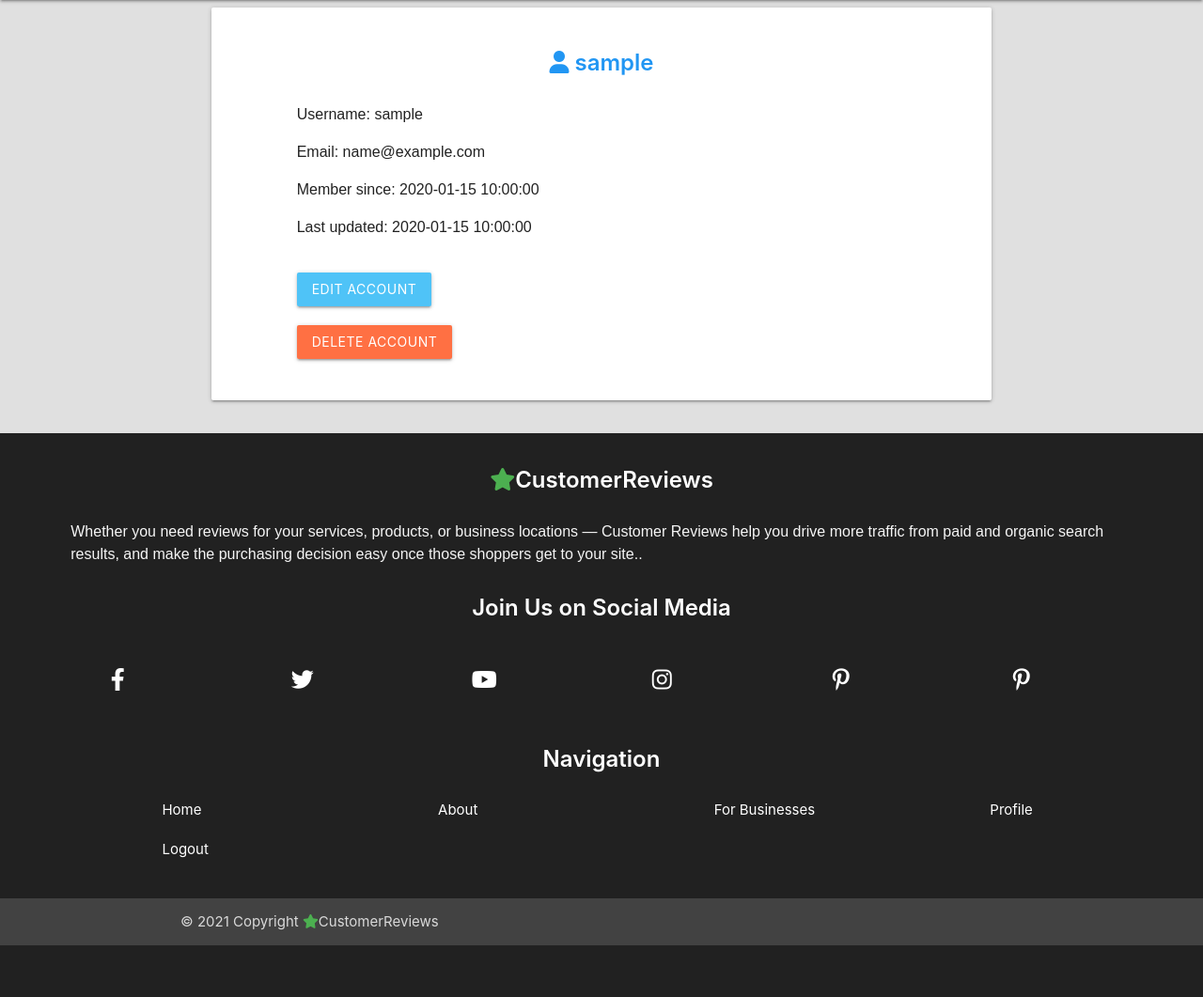
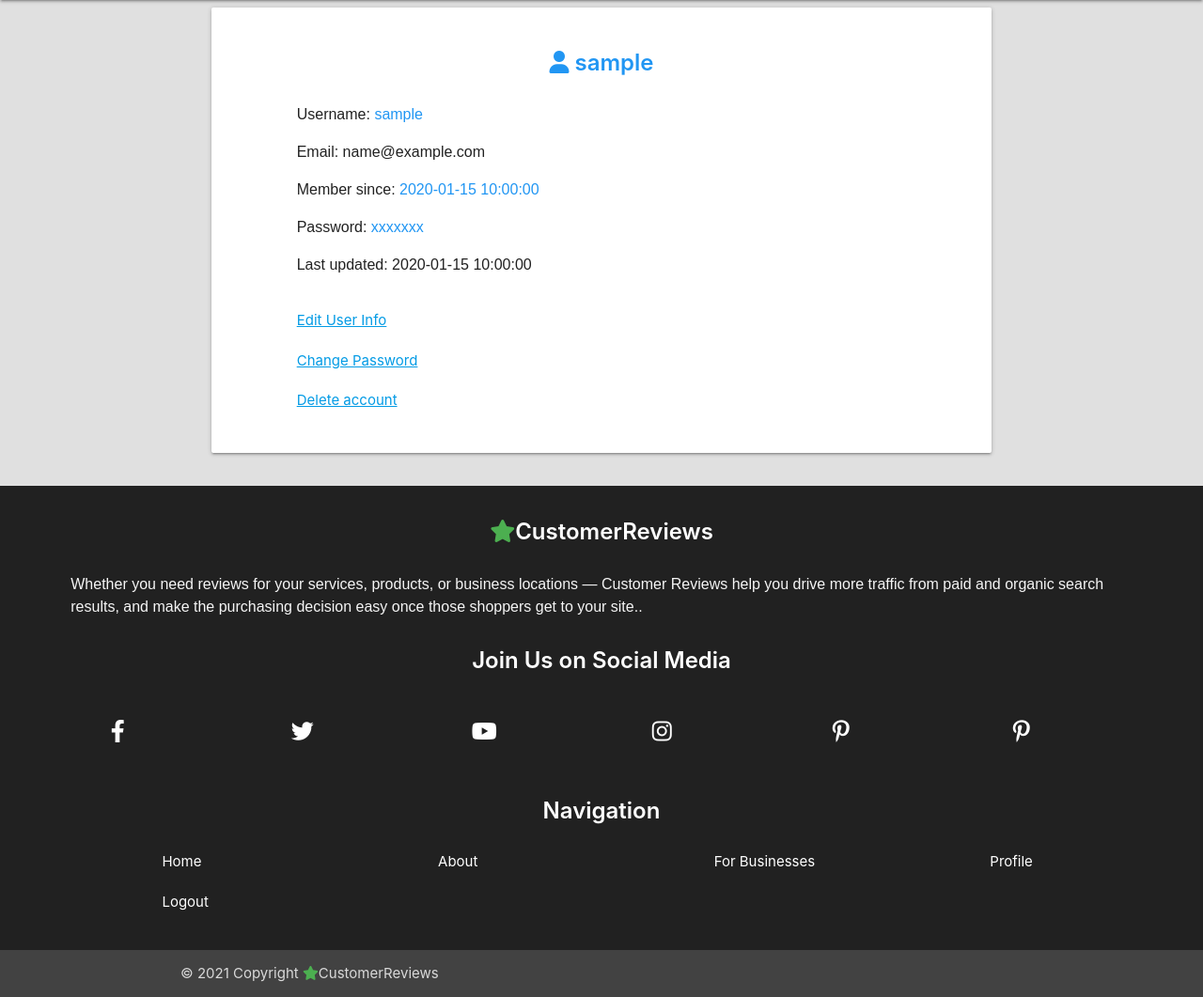
Before and after one commit to uskawi/Customer_Reviews, a Flask app: page /profile/1 in a window 1280 px wide. Shown: the part 80-1141 px from the top of the page at 94% size. Before the commit the page ends 1086 px from the top, so only its background shows below. Run offline with Flask 2, Linux system fonts and the light colour scheme; the visitor is signed in with stand-in values (Sample User, id 1); a database or web service that is not in the repository returns one stand-in record (values such as "Sample title"); some libraries are stand-ins or nearby versions.

Commit message:
Add Change password page and add change password functionality

```diff
--- a/app.py
+++ b/app.py
@@ -304,6 +304,39 @@ def edit_user(user_id):
 
     return render_template("edit_user.html", user=user)
 
+
+@app.route("/edit_password/<user_id>", methods=["POST", "GET"])
+def edit_password(user_id):
+    # """ Edit password """
+    user = mongo.db.users.find_one({"_id": ObjectId(user_id)})
+    time_updated = time_to_string()
+    old_password = "password"
+    if request.method == "POST":
+        new_password = request.form.get("password")
+        if new_password != old_password:
+            update_password = {
+                "$set": {
+                    "time_updated": time_updated,
+                    "password": generate_password_hash(
+            request.form.get("password"))
+                    }
+                }
+            mongo.db.users.update_one(
+                {"_id": ObjectId(user_id)}, update_password)
+            session.pop("user")
+            flash(
+                "User password updated successfully."
+                "Please login again.",
+                "category1")
+            return redirect(url_for("login"))
+        else:
+            flash(
+                "We couldn't updated your password.", "category1")
+            return redirect(url_for("edit_password",
+                            user=user, user_id=user["_id"]))
+    return render_template("edit_password.html", user=user)
+
+
 # @app.route("/edit_uesername/<uesr_id>")
 # def edit_user(user_id):
 #     user = mongo.db.users.find_one({"_id": ObjectId(user_id)})
--- a/static/css/style.css
+++ b/static/css/style.css
@@ -32,7 +32,6 @@ p {
 .bottom-border {
     border-bottom: 1px solid #000;
 }
-
 
 .small-top-margin {
     margin-top: 15px;
@@ -340,6 +339,12 @@ nav ul li:hover {
     color: #fff;
 }
 
+/* profile */
+
+.profile_links {
+    text-decoration: underline;
+}
+
 /* Add a company */
 
 .Add_company {
--- a/templates/profile.html
+++ b/templates/profile.html
@@ -8,9 +8,10 @@
                 <h4 class="center-align blue-text"><i class="fas fa-user blue-text"></i> {{ user.username }}
                 </h4>
                 <div class="col s11 offset-s1">
-                    <p>Username: {{ user.username }}<span class="blue-text"></span></p>
+                    <p>Username: <span class="blue-text">{{ user.username }}</span></p>
                     <p>Email: {{ user.email }}<span class="blue-text"></span></p>
-                    <p>Member since: {{ user.time_created }}<span class="blue-text"></span></p>
+                    <p>Member since: <span class="blue-text">{{ user.time_created }}</span></p>
+                    <p>Password: <span class="blue-text">xxxxxxx</span></p>
                     {% if user.time_updated %}
                     <p>Last updated: {{ user.time_updated }}<span class="blue-text"></span></p>
                     {% endif%}
@@ -19,12 +20,17 @@
             <div class="row">
                 <div class="col s10 offset-s1">
                     <a href="{{ url_for('edit_user', user_id=user._id) }}"
-                        class="btn light-blue lighten-2 profile-button">Edit Account</a>
+                        class="profile_links">Edit User Info</a>
                 </div>
             </div>
             <div class="row">
                 <div class="col s8 10 offset-s1">
-                    <a href="{{ url_for('delete_user', user_id=user._id) }}"  onClick="alert('Are you sure you want to delete your account?')" class="btn  deep-orange lighten-1 profile-button">Delete account</a>
+                    <a href="{{ url_for('edit_password', user_id=user._id) }}" class="profile_links">Change Password</a>
+                </div>
+            </div>
+            <div class="row">
+                <div class="col s8 10 offset-s1">
+                    <a href="{{ url_for('delete_user', user_id=user._id) }}"  onClick="alert('Are you sure you want to delete your account?')" class="profile_links">Delete account</a>
                 </div>
             </div>
         </div>
```
Also changed, not shown: templates/edit_password.html (added, +31 -0 lines).
